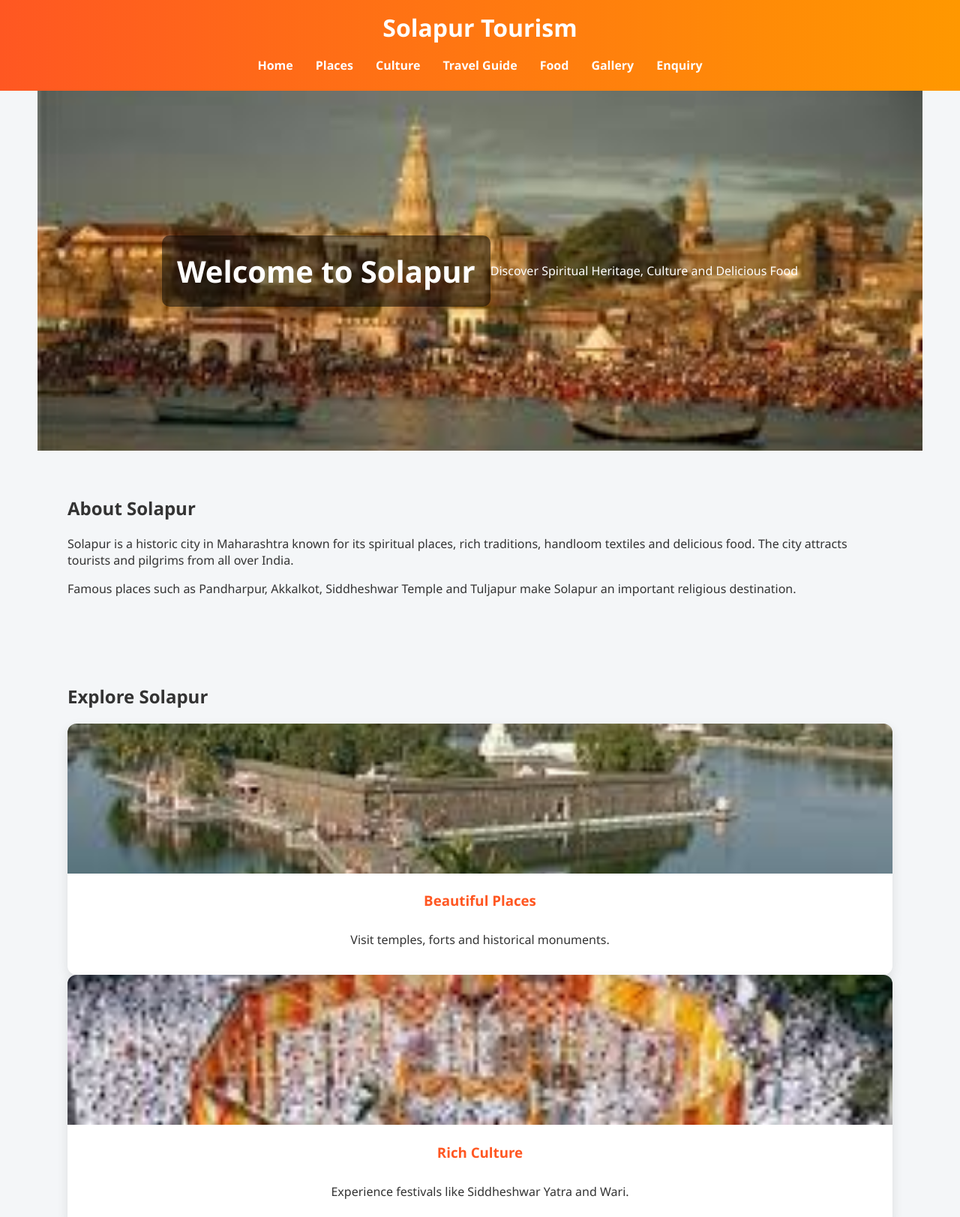
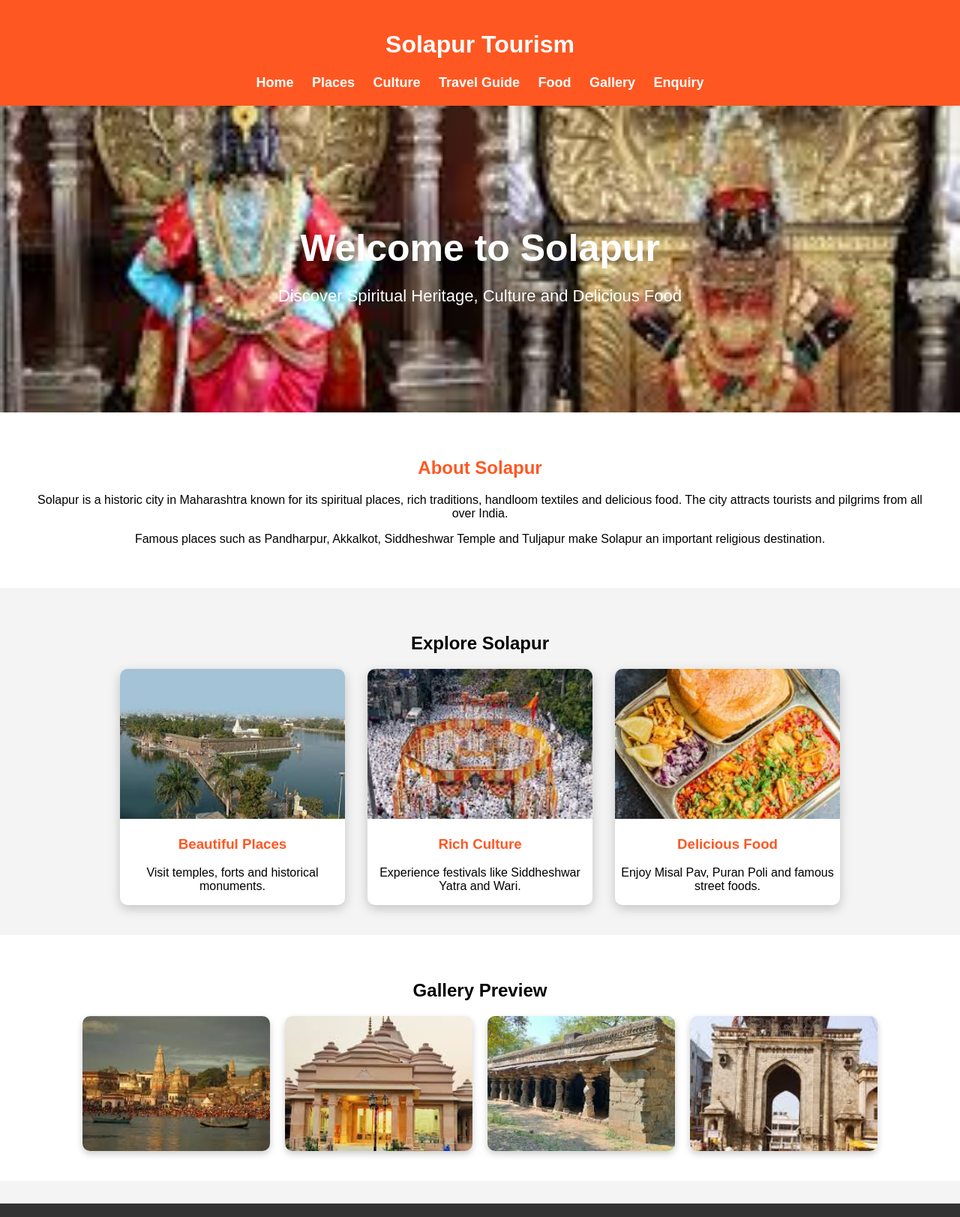
Before and after one commit to aaryaljadhav555/aaryaljadhav555.github.io, a plain HTML site: page index.html in a window 1280 px wide. Shown: the top 1623 px of the page at 75% size. Drawn offline with Linux system fonts and the light colour scheme.

Commit message:
Update style.css

```diff
--- a/style.css
+++ b/style.css
@@ -1,96 +1,95 @@
 body{
 margin:0;
-font-family: 'Segoe UI', Arial;
-background:#f4f6f8;
-color:#333;
+font-family:Arial, Helvetica, sans-serif;
+background:#f4f4f4;
 }
 
-/* NAVBAR */
+
+/* HEADER */
 
 header{
-background:linear-gradient(90deg,#ff5722,#ff9800);
-padding:15px;
-position:sticky;
-top:0;
-z-index:1000;
-}
-
-header h1{
+background:#ff5722;
 color:white;
-margin:0;
+padding:20px;
 text-align:center;
 }
 
 nav{
-display:flex;
-justify-content:center;
-flex-wrap:wrap;
 margin-top:10px;
 }
 
 nav a{
 color:white;
+margin:10px;
 text-decoration:none;
-margin:8px 15px;
 font-weight:bold;
-transition:0.3s;
+font-size:18px;
 }
 
 nav a:hover{
-color:#222;
-background:white;
-padding:5px 10px;
-border-radius:5px;
+text-decoration:underline;
 }
 
-/* HERO BANNER */
+
+/* HERO SECTION */
 
 .hero{
-height:400px;
-background:url("images/pandharpur1.jpg") center/cover no-repeat;
-display:flex;
-align-items:center;
-justify-content:center;
+background:url("images/pandharpur2.jpg");
+background-size:cover;
+background-position:center;
 color:white;
+text-align:center;
+padding:120px 20px;
+}
+
+.hero h2{
+font-size:50px;
+margin-bottom:10px;
+}
+
+.hero p{
+font-size:22px;
+}
+
+
+/* ABOUT */
+
+.about{
+padding:40px;
+text-align:center;
+background:white;
+}
+
+.about h2{
+color:#ff5722;
+}
+
+
+/* FEATURES */
+
+.features{
+padding:40px;
 text-align:center;
 }
 
-.hero h2{
-font-size:40px;
-background:rgba(0,0,0,0.5);
-padding:20px;
-border-radius:10px;
-}
-
-/* SECTIONS */
-
-section{
-padding:40px;
-max-width:1100px;
-margin:auto;
-}
-
-/* CARD GRID */
-
-.grid{
-display:grid;
-grid-template-columns:repeat(auto-fit,minmax(250px,1fr));
-gap:25px;
-margin-top:25px;
+.card-container{
+display:flex;
+justify-content:center;
+gap:30px;
+flex-wrap:wrap;
 }
 
 .card{
 background:white;
-border-radius:12px;
+width:300px;
+border-radius:10px;
+box-shadow:0 5px 15px rgba(0,0,0,0.2);
 overflow:hidden;
-box-shadow:0 6px 15px rgba(0,0,0,0.1);
-transition:0.3s;
-text-align:center;
+transition:transform 0.3s;
 }
 
 .card:hover{
-transform:translateY(-6px);
-box-shadow:0 10px 25px rgba(0,0,0,0.2);
+transform:scale(1.05);
 }
 
 .card img{
@@ -103,79 +102,38 @@
 color:#ff5722;
 }
 
-.card p{
-padding:10px 15px 20px;
+
+/* GALLERY PREVIEW */
+
+.preview{
+padding:40px;
+text-align:center;
+background:white;
 }
 
-/* IMAGE GALLERY */
-
-.gallery{
+.preview-images{
 display:flex;
+justify-content:center;
+gap:20px;
 flex-wrap:wrap;
-gap:15px;
 margin-top:20px;
 }
 
-.gallery img{
-width:300px;
+.preview-images img{
+width:250px;
+height:180px;
+object-fit:cover;
 border-radius:10px;
 box-shadow:0 4px 10px rgba(0,0,0,0.2);
 }
 
-/* FORM */
-
-form{
-max-width:500px;
-margin:auto;
-display:flex;
-flex-direction:column;
-}
-
-input, textarea{
-padding:10px;
-margin:10px 0;
-border-radius:6px;
-border:1px solid #ccc;
-}
-
-button{
-background:#ff5722;
-color:white;
-border:none;
-padding:12px;
-font-size:16px;
-border-radius:6px;
-cursor:pointer;
-}
-
-button:hover{
-background:#e64a19;
-}
 
 /* FOOTER */
 
 footer{
-background:#222;
+background:#333;
 color:white;
 text-align:center;
-padding:25px;
-margin-top:40px;
+padding:15px;
+margin-top:30px;
 }
-
-/* MOBILE */
-
-@media(max-width:768px){
-
-.hero{
-height:250px;
-}
-
-.hero h2{
-font-size:28px;
-}
-
-section{
-padding:20px;
-}
-
-}
```
